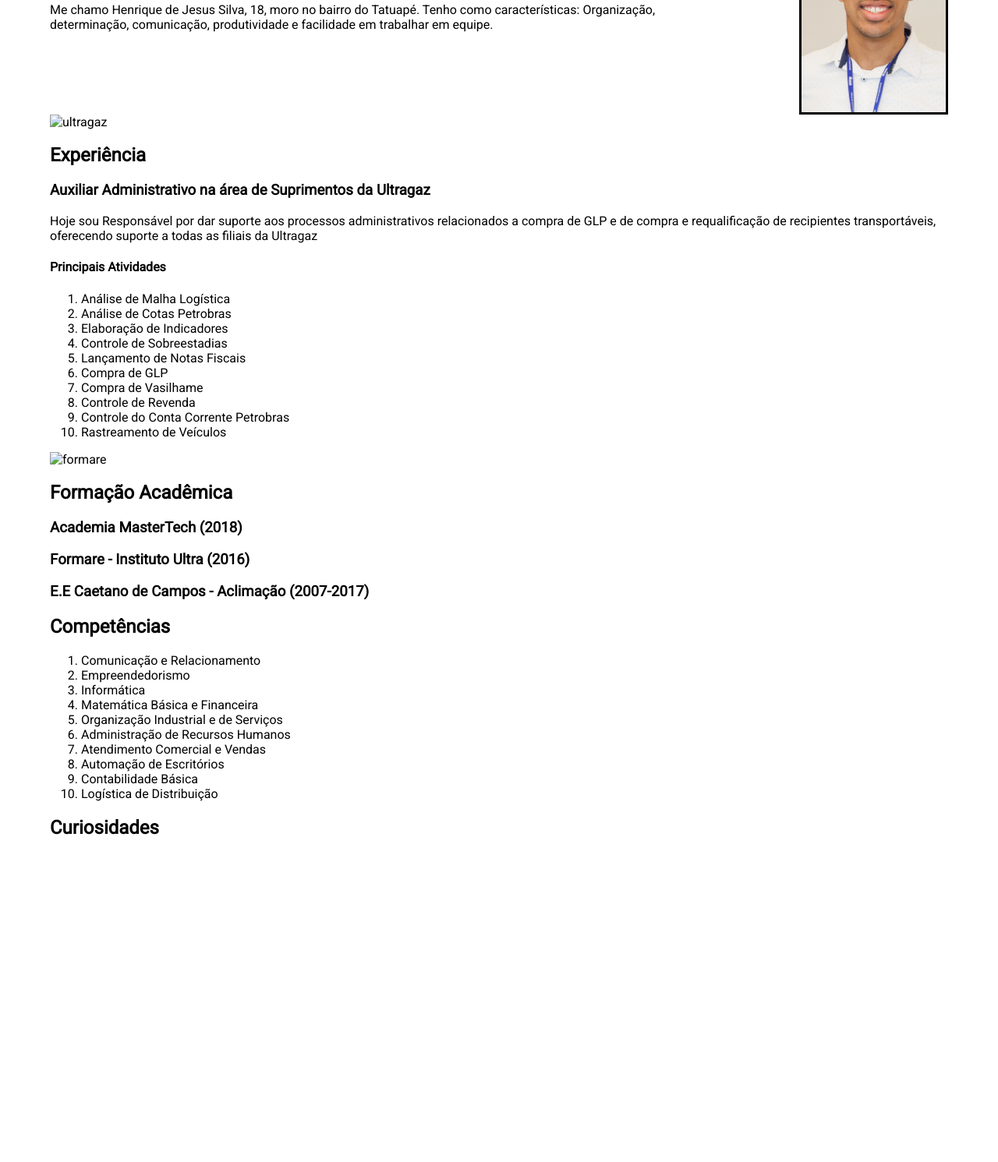
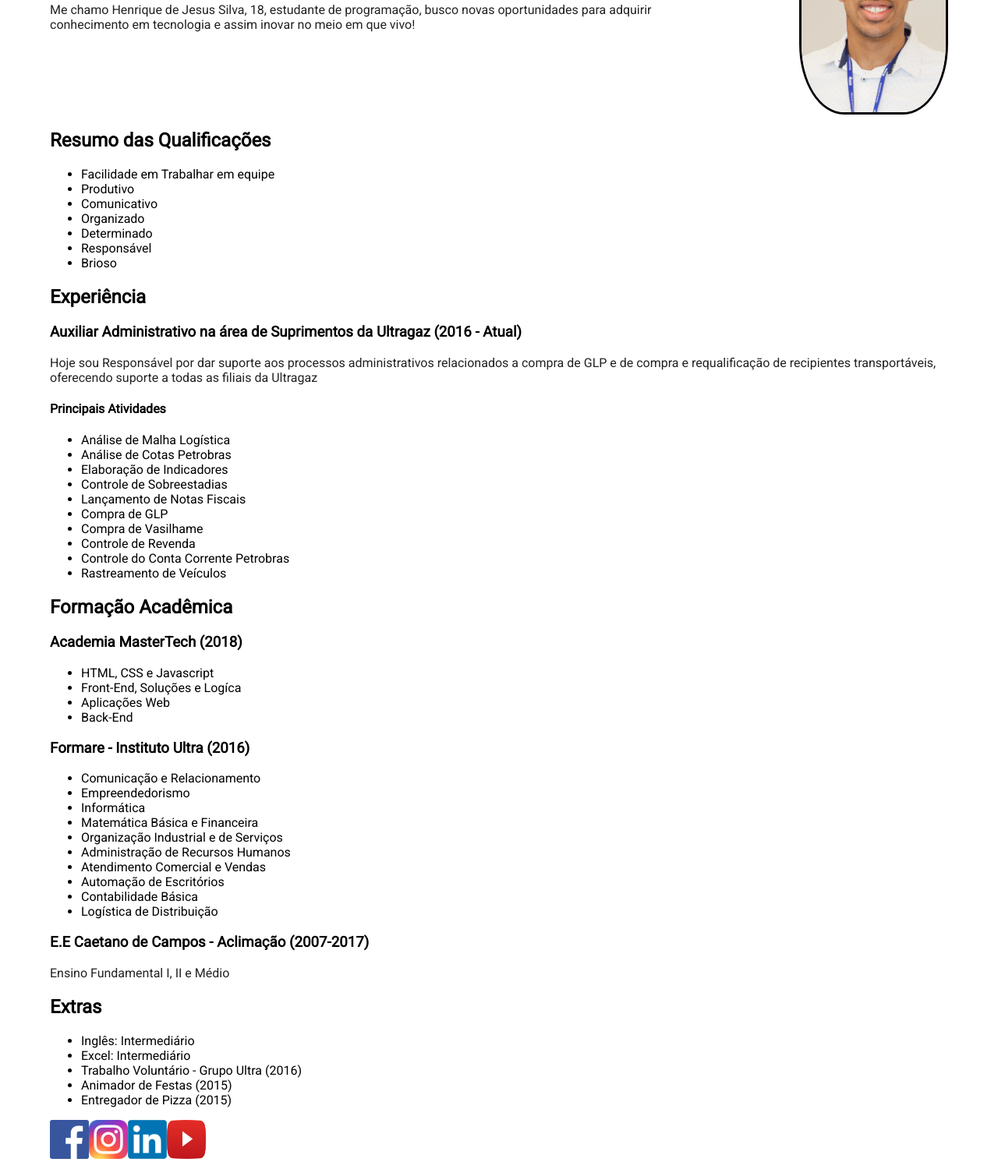
Before and after one commit to SpiderHTech/curriculo, a plain HTML site: page index.html in a window 1280 px wide. Shown: the part 681-2172 px from the top of the page at 78% size. Before the commit the page ends 1795 px from the top, so only its background shows below. Drawn offline with Linux system fonts and the light colour scheme; a script that the page names is missing.

Commit message:
Versão Currículo Final

```diff
--- a/assets/css/estilo.css
+++ b/assets/css/estilo.css
@@ -71,6 +71,8 @@
 
     .imagem-quemsoueu{
         border-style: solid;
+        border-color: rgb(3, 0, 7);
+        border-radius: 30%;
         width: 185px;
     }
 
@@ -94,9 +96,30 @@
     }
 
     p{
-        color:black;
+        color:rgb(34, 34, 34);
     }
 
     #formacao img{
         width: 185px;
     }
+
+    .imagem-experiencia{
+        width: 185px;
+    }
+    .imagem-formacao{
+        width: 185px;
+    }
+
+    .experiencia img{
+        display: flex;
+
+    }
+
+.sociais{
+    width: 50px;
+    height: 50px;
+}
+
+.container-sociais{
+    display: flex;
+}
--- a/index.html
+++ b/index.html
@@ -22,16 +22,14 @@
                 <li><a href="#quemsoueu">Quem sou eu</a></li>
                 <li><a href="#experiencia">Experiência</a></li>
                 <li><a href="#formacao">Formação</a></li>
-                <li><a href="#competencias">Competências</a></li>
-                <li><a href="#curiosidades">Curiosidades</a></li>
-                <li><a href="#">Contato</a></li>
+                <li><a href="#redes-sociais">Contato</a></li>
             </ul>
         </nav>
     </header>
     <!--Conteúdo Principal do Body-->
     <main id="banner">
         <div class="banner">
-            <h1>Meu primeiro currículo em HTML</h1>
+            <h1>SpiderHTech</h1>
             <p>O homem certo no lugar errado, pode mudar o rumo do mundo</p>
         </div>
     </main>
@@ -42,21 +40,35 @@
                 <img class="imagem-quemsoueu" src="assets/images/quemsoueu.png" alt="eu">
                 <div class="sobre-mim">
                     <H2>Quem sou eu?</H2>
-                    <p>Me chamo Henrique de Jesus Silva, 18, moro no bairro do Tatuapé. Tenho como características: Organização, determinação, comunicação, produtividade e facilidade em trabalhar em equipe.</p>
+                    <p>Me chamo Henrique de Jesus Silva, 18, estudante de programação, busco novas oportunidades para adquirir conhecimento em tecnologia e assim inovar no meio em que vivo!</p>
+                </div>
+            </div>
+        </section>
+
+        <section id="resumo">
+                <div class="container-resumo">
+                    <div class="resumo-do-resumo">
+                        <H2>Resumo das Qualificações</H2>
+                        <ul>
+                            <li>Facilidade em Trabalhar em equipe</li>
+                            <li>Produtivo</li>
+                            <li>Comunicativo</li>
+                            <li>Organizado</li>
+                            <li>Determinado</li>
+                            <li>Responsável</li>
+                            <li>Brioso</li>
+                        </ul>
                     </div>
                 </div>
             </section>
 
         <section id="experiencia">
-            <div class="container-experiencia">
-                <img class="imagem-experiencia" src="" alt="ultragaz">
-            </div>
             <div class="experiencia-profissional">
                 <h2>Experiência</h2>
-                <h3>Auxiliar Administrativo na área de Suprimentos da Ultragaz</h3>
+                <h3>Auxiliar Administrativo na área de Suprimentos da Ultragaz (2016 - Atual)</h3>
                 <p>Hoje sou Responsável por dar suporte aos processos administrativos relacionados a compra de GLP e de compra e requalificação de recipientes transportáveis, oferecendo suporte a todas as filiais da Ultragaz</p>
                 <h4>Principais Atividades</h4>
-                <ol>
+                <ul>
                     <li>Análise de Malha Logística</li>
                     <li>Análise de Cotas Petrobras</li>
                     <li>Elaboração de Indicadores</li>
@@ -67,28 +79,24 @@
                     <li>Controle de Revenda</li>
                     <li>Controle do Conta Corrente Petrobras</li>
                     <li>Rastreamento de Veículos</li>
-                </ol>
+                </ul>
             </div>
         </section>
 
         <section id="formacao">
             <div class="container-formacao">
-                <img class="imagem-formacao" src="" alt="formare">
-            </div>
             <div class="formacao-conhecimento">
                 <h2>Formação Acadêmica</h2>
                 <h3>Academia MasterTech (2018)</h3>
+                    <ul>
+                        <li>HTML, CSS e Javascript</li>
+                        <li>Front-End, Soluções e Logíca</li>
+                        <li>Aplicações Web</li>
+                        <li>Back-End</li>
+                    </ul>
+            </div>
                 <h3>Formare - Instituto Ultra (2016)</h3>
-                <h3>E.E Caetano de Campos - Aclimação (2007-2017)</h3>
-                <p></p>
-            </div>
-        </section>
-
-        <section id="competencias">
-            <div class="container-competencias">
-                <h2>Competências</h2>
-                <p></p>
-                <ol>
+                    <ul>
                         <li>Comunicação e Relacionamento</li>
                         <li>Empreendedorismo</li>
                         <li>Informática</li>
@@ -99,23 +107,35 @@
                         <li>Automação de Escritórios</li>
                         <li>Contabilidade Básica</li>
                         <li>Logística de Distribuição</li>
-                </ol>
+                    </ul>
+                <h3>E.E Caetano de Campos - Aclimação (2007-2017)</h3>
+                <p>Ensino Fundamental I, II e Médio</p>
+            </div>
+        </section>
+        <section id="Extras">
+                <div class="container-extras">
+                    <div class="extras-curriculo">
+                        <H2>Extras</H2>
+                        <ul>
+                            <li>Inglês: Intermediário</li>
+                            <li>Excel: Intermediário</li>
+                            <li>Trabalho Voluntário - Grupo Ultra (2016)</li>
+                            <li>Animador de Festas (2015)</li>
+                            <li>Entregador de Pizza (2015)</li>
+                        </ul>
+                    </div>
                 </div>
             </section>
 
-        <section id="curiosidades">
-            <h2>Curiosidades</h2>
-            <p></p>
+        <footer>
+            <section id="redes-sociais">
+                <div class="container-sociais">
+                    <a href="https://www.facebook.com/MasterCaiten"target="_blank"><img class="sociais" src="./assets/images/facebook-logo.png" alt="facebook"></a>
+                    <a href="https://www.instagram.com/mastercaiten/"target="_blank"><img class="sociais" src="./assets/images/instagram-logo.png" alt="instagram"></a>
+                    <a href="https://www.linkedin.com/in/henrique-de-jesus-silva-a48033152/"target="_blank"><img class="sociais" src="./assets/images/linkedin-logo.png" alt="linkedin"></a>
+                    <a href="https://www.youtube.com/watch?v=30HeI0st88s"target="_blank"><img class="sociais" src="./assets/images/youtube-logo.png" alt="youtube"></a>
+                </div>
                 </section>
-
-        <footer>
-            <div class="lista-footer">
-                <div class="redes-sociais">
-                    <img class="sociais" src="" alt="">
-                    <img class="sociais" src="" alt="">
-                    <img class="sociais" src="" alt="">
-                </div>
-            </div>
         </footer>
     </main>
 </body>
```
Also changed, not shown: assets/images/facebook-logo.png (added), assets/images/instagram-logo.png (added), assets/images/linkedin-logo.png (added), assets/images/youtube-logo.png (added). Lines whose indentation alone changed are shown as unchanged.
